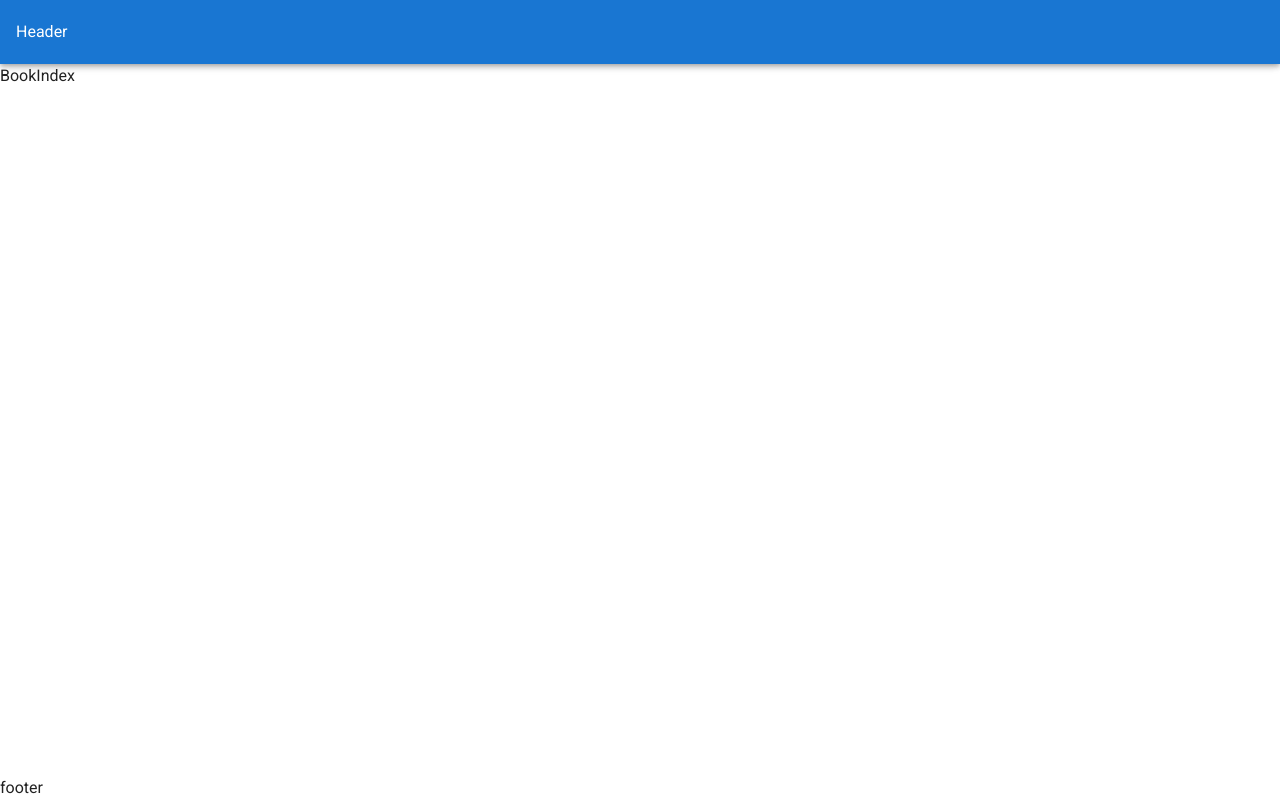
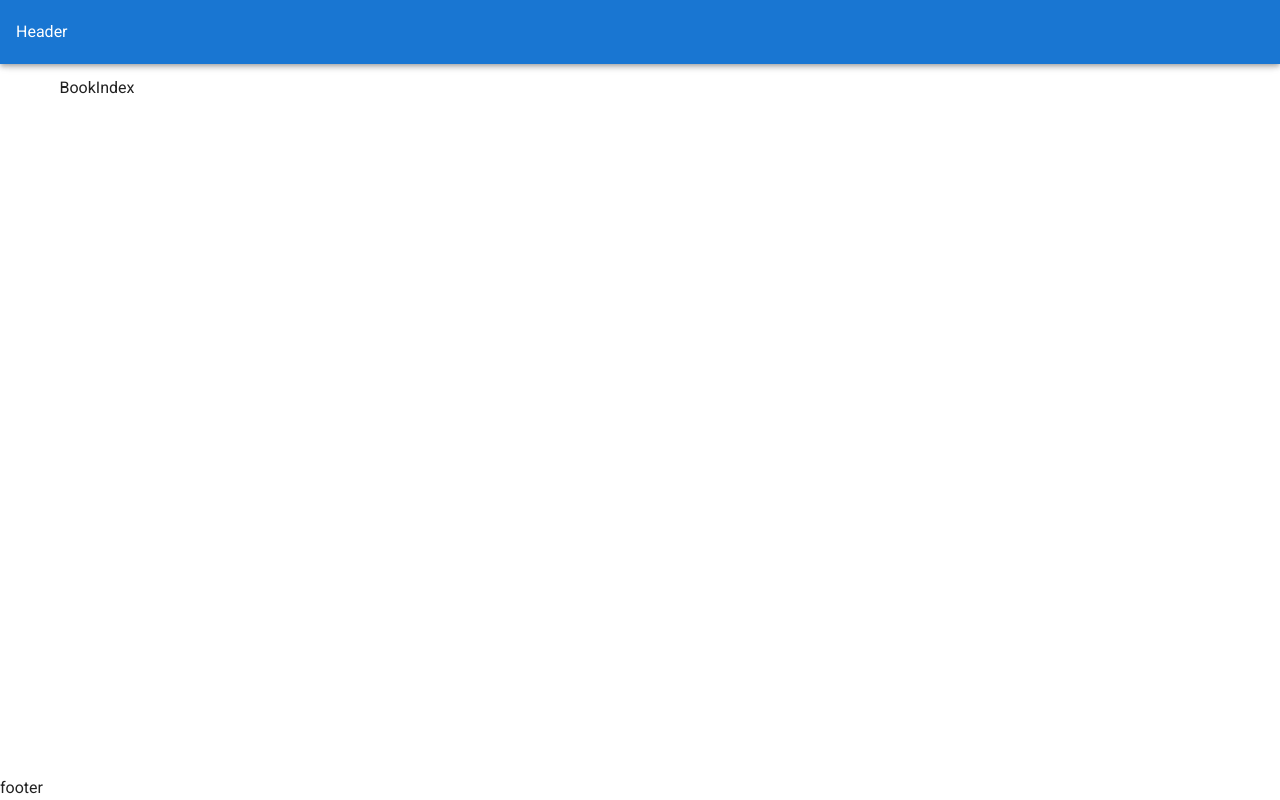
Before and after one commit to Emiri-i/book-search-app, a Vue app: page / in a window 1280 px wide. Built offline with nearby package versions, Linux system fonts and the light colour scheme.

Commit message:
move v-container to App.vue from BookSearch.vue

```diff
--- a/src/App.vue
+++ b/src/App.vue
@@ -2,7 +2,9 @@
   <v-app>
     <Header />
     <v-main>
-      <router-view />
+      <v-container>
+        <router-view />
+      </v-container>
     </v-main>
     <Footer />
   </v-app>
--- a/src/pages/BookSearch.vue
+++ b/src/pages/BookSearch.vue
@@ -1,6 +1,5 @@
 <template>
   <div>
-    <v-container>
     <v-row>
       <v-col cols="6">
         <v-text-field
@@ -53,7 +52,6 @@
         </v-card>
       </v-col>
     </v-row>
-    </v-container>
   </div>
 </template>
 
```
Lines whose indentation alone changed are shown as unchanged.
